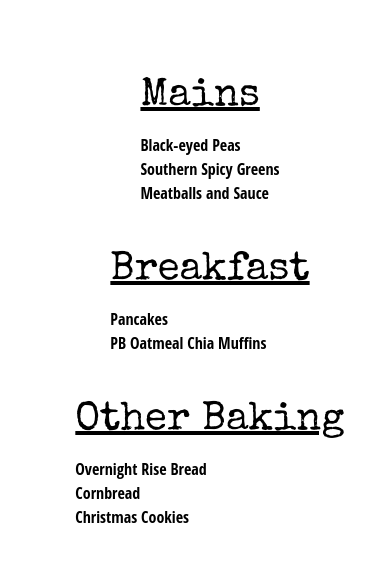
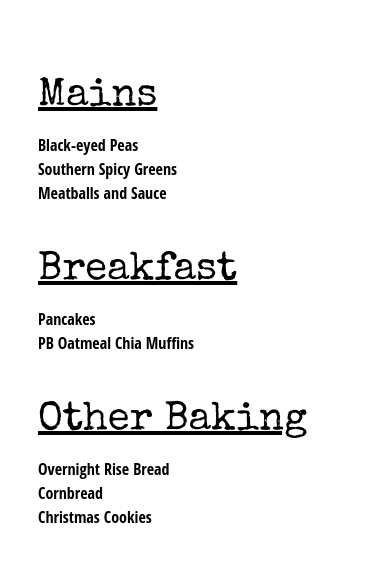
Before and after one commit to bmacchione/recipe_website, a plain HTML site: page pages/menu.html in a window 390 px wide. Shown: the part 47-608 px from the top of the page. Drawn offline with nearby package versions, Linux system fonts and the light colour scheme.

Commit message:
Update style.css

```diff
--- a/pages/style.css
+++ b/pages/style.css
@@ -42,7 +42,7 @@ a:hover {
     .container {
         display: grid;
         grid-template-columns: repeat(auto-fit, minmax(240px, 1fr));
-        justify-items: center;
+        justify-items: left;
         padding-top: 50px;
         padding-left: 30px;
         font-family: 'Special Elite', cursive;
```
